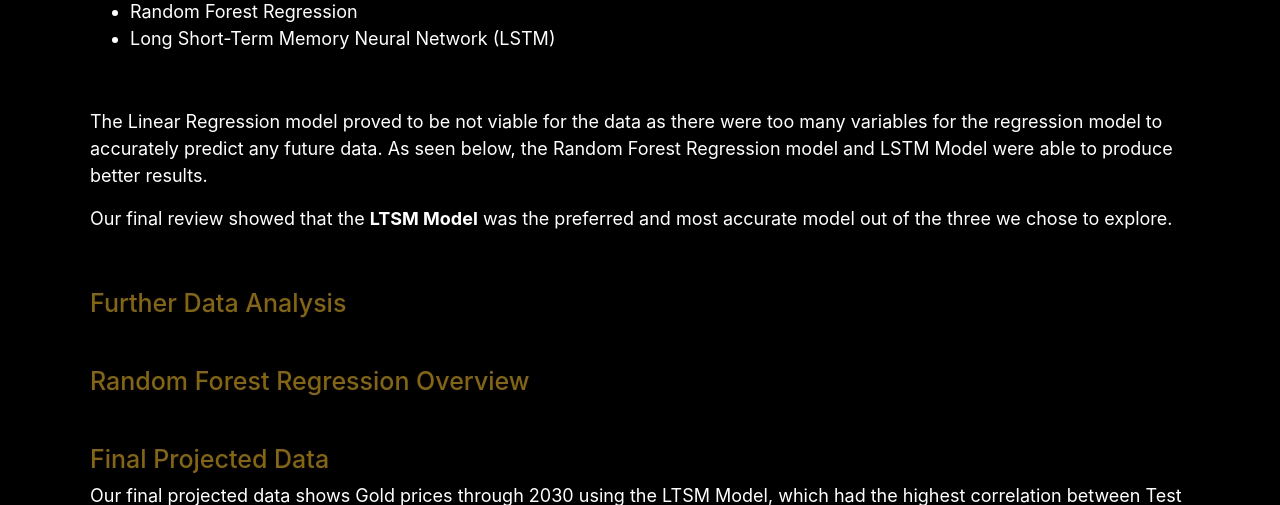
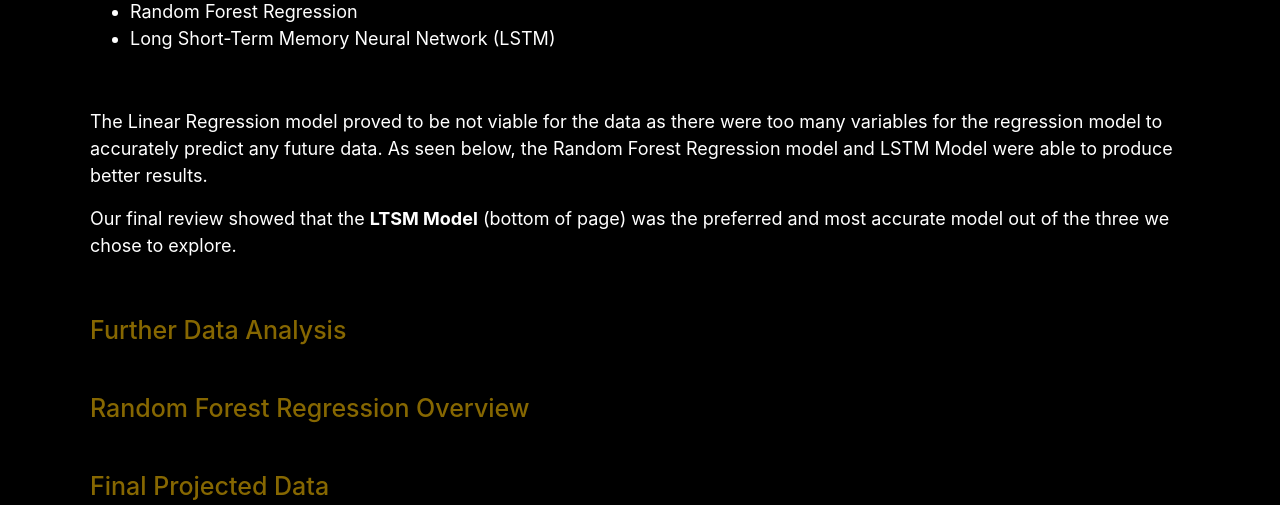
Before and after one commit to cjvilla/Gold-Projections, a Flask app: page /graphs in a window 1280 px wide. Shown: the part 274-779 px from the top of the page. Run offline with Flask 2, Linux system fonts and the light colour scheme; some libraries are stand-ins or nearby versions.

Commit message:
Update graphs.html

```diff
--- a/templates/graphs.html
+++ b/templates/graphs.html
@@ -73,7 +73,7 @@
           future data. As seen below, the Random Forest Regression model and LSTM Model were able to produce better results.
         </p>
 
-        <p>Our final review showed that the <b>LTSM Model</b> was the preferred and most accurate model out of the three we chose to explore.</p>
+        <p>Our final review showed that the <b>LTSM Model</b> (bottom of page) was the preferred and most accurate model out of the three we chose to explore.</p>
 
       </div>
 
```
